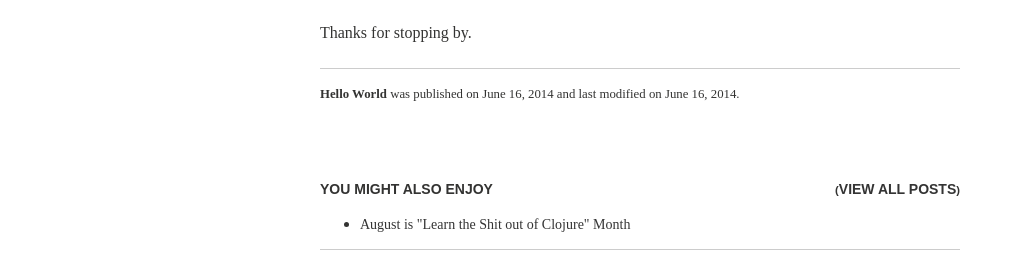
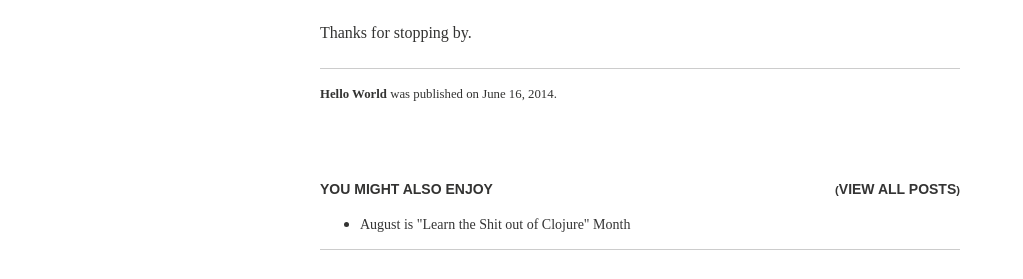
Before and after one commit to charliegriefer/charliegriefer.github.io, a Jekyll site: the page built from _posts/2014-06-16-hello-world.md, in a window 1280 px wide. Shown: the part 667-946 px from the top of the page, without its empty margins (0-1023 px from the left). Built offline with Jekyll 4.4.1, drawn with Linux system fonts in a browser that asks for light colours; nearby versions of some CDN libraries; some web fonts are replaced; comment, search, counter and statistics services are not loaded.

Commit message:
removed modified date from front matter

```diff
--- a/_posts/2014-06-16-hello-world.md
+++ b/_posts/2014-06-16-hello-world.md
@@ -2,7 +2,7 @@
 layout: post
 title: Hello World
 description: "My first Jekyll post."
-modified: 2014-06-16
+
 tags: [jekyll, hello world, programming]
 comments: true
 ---
```
Also changed, not shown: _posts/2014-08-01-learn-the-sht-out-of-clojure.md (+1 -1 lines).
